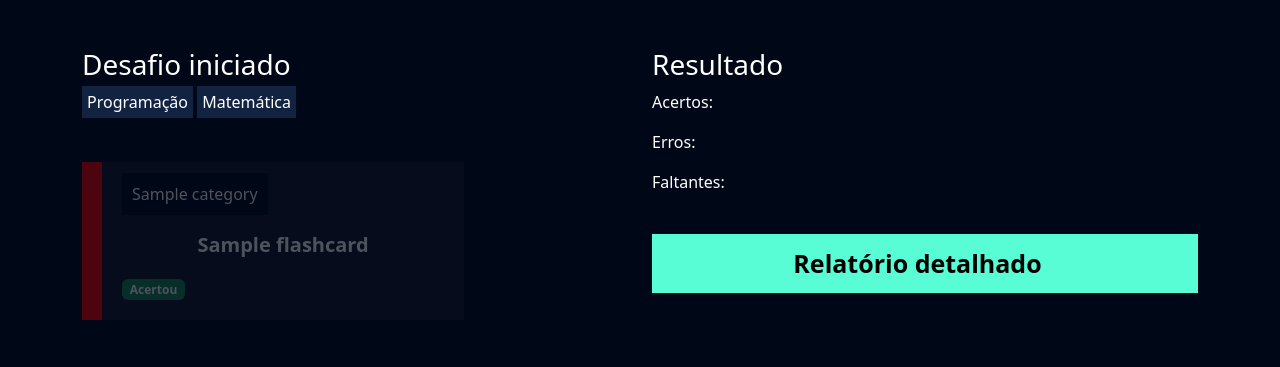
After one commit to ViniciusRodrigues10/study-psw, a Django app: page /flashcard/challenge/1/ in a window 1280 px wide. The commit adds this page. Shown: the top 367 px of the page. Run offline with Django 5.2, Linux system fonts and the light colour scheme; tables that the repository leaves empty hold one stand-in row (values such as "Sample post").

Commit message:
feat: adding challenge functionality

```diff
--- a/flashcard/admin.py
+++ b/flashcard/admin.py
@@ -1,6 +1,8 @@
 from django.contrib import admin
-from .models import Category, Flashcard
+from .models import Category, Flashcard, FlashcardChallenge, Challenge
 # Register your models here.
 
 admin.site.register(Category)
 admin.site.register(Flashcard)
+admin.site.register(FlashcardChallenge)
+admin.site.register(Challenge)
--- a/flashcard/models.py
+++ b/flashcard/models.py
@@ -17,3 +17,33 @@ class Flashcard(models.Model):
 
     def __str__(self):
         return self.question
+
+    @property
+    def css_difficulty(self):
+        if self.difficulty == "F":
+            return "flashcard-facil"
+        elif self.difficulty == "M":
+            return "flashcard-medio"
+        elif self.difficulty == "D":
+            return "flashcard-dificil"
+
+class FlashcardChallenge(models.Model):
+    flashcard = models.ForeignKey(Flashcard, on_delete=models.DO_NOTHING)
+    answered = models.BooleanField(default=False)
+    right = models.BooleanField(default=False)
+
+    def __str__(self):
+        return self.flashcard.question
+
+class Challenge(models.Model):
+    user = models.ForeignKey(User, on_delete=models.DO_NOTHING)
+    title = models.CharField(max_length=100)
+    category = models.ManyToManyField(Category)
+    quantity_questions = models.IntegerField()
+    difficulty = models.CharField(
+    max_length=1, choices=Flashcard.DIFFICULTY_CHOICES
+    )
+    flashcards = models.ManyToManyField(FlashcardChallenge)
+
+    def __str__(self):
+        return self.title
--- /dev/null
+++ b/flashcard/templates/challenge.html
@@ -0,0 +1,83 @@
+{% extends "base.html" %}
+{% load static %}
+
+{% block 'header' %}
+
+    <link href="{% static 'users/css/register.css' %}" rel="stylesheet">
+    <link href="{% static 'flashcard/css/new_flashcard.css' %}" rel="stylesheet">
+    <link href="{% static 'flashcard/css/start_challenge.css' %}" rel="stylesheet">
+    <link href="{% static 'flashcard/css/challenge.css' %}" rel="stylesheet">
+    <link href='https://unpkg.com/boxicons@2.1.4/css/boxicons.min.css' rel='stylesheet'>
+
+{% endblock 'header' %}
+
+{% block 'content' %}
+    <div class="container">
+        <br>
+        <br>
+        <div class="row">
+            <div class="col-md">
+                <h3 class="fonte-secundaria" >Desafio iniciado</h3>
+                <span class="badge-category">Programação</span>
+                <span class="badge-category" >Matemática</span>
+                <br>
+                <br>
+                <br>
+                {% for flash in challenge.flashcards.all %}
+                    <div class="box-new-flashcard {% if flash.answered %}op2{% endif %}">
+                        <div class="flashcard {{flash.flashcard.css_difficulty}}">
+
+                            <div class="flashcard-categoria">
+                                {{flash.flashcard.category}}
+                            </div>
+                            <br>
+                            <br>
+                            <div class="flashcard-box-item" onclick="flip_card({{flash.id}})">
+                                <p class="flashcard-item">{{flash.flashcard.question}}</p>
+                            </div>
+
+                            {% if not flash.answered %}
+                            <div class="responder">
+                                <a href="{% url 'reply_flashcard' flash.id %}?right=0&challenge_id={{challenge.id}}"><i class='bx bxs-x-square red-icon'></i></a>
+                                <a href="{% url 'reply_flashcard' flash.id %}?right=1&challenge_id={{challenge.id}}"><i class='bx bxs-check-square green-icon' ></i></a>
+                            </div>
+                            {% else %}
+                                {% if flash.right %}
+                                    <span class="badge bg-success">Acertou</span>
+                                {% else %}
+                                    <span class="badge bg-danger">Errou</span>
+                                {% endif %}
+                            {% endif %}
+                        </div>
+                        <div class="resposta-flashcard" id="{{flash.id}}">
+                            {{flash.flashcard.response}}
+                        </div>
+                    </div>
+                    <br>
+                    <br>
+                {% endfor %}
+            </div>
+                <div class="col-md">
+                <h3 class="fonte-secundaria">Resultado</h3>
+                <p class="fonte-p">Acertos: </p>
+                <p class="fonte-p">Erros: </p>
+                <p class="fonte-p">Faltantes: </p>
+                <br>
+                <a class="btn-cadastro btt-challenge" href="">Relatório detalhado</a>
+            </div>
+        </div>
+    </div>
+
+    <script>
+        function flip_card(id) {
+            let card = document.getElementById(id);
+
+            if (card.style.display === 'none' || card.style.display === '') {
+                card.style.display = 'block';
+            } else {
+                card.style.display = 'none';
+            }
+        }
+    </script>
+
+{% endblock 'content' %}
--- a/flashcard/urls.py
+++ b/flashcard/urls.py
@@ -3,5 +3,9 @@ from . import views
 
 urlpatterns = [
     path('new_flashcard/', views.new_flashcard, name='new_flashcard'),
-    path('delete_flashcard/<int:id>', views.delete_flashcard, name='delete_flashcard')
+    path('delete_flashcard/<int:id>', views.delete_flashcard, name='delete_flashcard'),
+    path('start_challenge/', views.start_challenge, name='start_challenge'),
+    path('list_challenge/', views.list_challenge, name='list_challenge'),
+    path('challenge/<int:id>/', views.challenge, name='challenge'),
+    path('reply_flashcard/<int:id>/', views.reply_flashcard, name='reply_flashcard')
 ]
--- a/flashcard/views.py
+++ b/flashcard/views.py
@@ -1,5 +1,6 @@
 from django.shortcuts import render, redirect
-from .models import Category, Flashcard
+from .models import Category, Flashcard, Challenge, FlashcardChallenge
+from django.http import HttpResponse, Http404
 from django.contrib.messages import constants
 from django.contrib import messages
 
@@ -58,3 +59,74 @@ def delete_flashcard(request, id):
         request, constants.SUCCESS, 'Flashcard deletado com sucesso!'
     )
     return redirect('/flashcard/new_flashcard/')
+
+def start_challenge(request):
+    if request.method == "GET":
+        category = Category.objects.all()
+        return render(request, 'start_challenge.html', {'category': category, 'difficulty': Flashcard.DIFFICULTY_CHOICES})
+
+    elif request.method == 'POST':
+        title = request.POST.get('title')
+        categories = request.POST.getlist('category')
+        difficulty = request.POST.get('difficulty')
+        qty_questions = request.POST.get('qty_questions')
+
+        challenge = Challenge(
+            user=request.user,
+            title=title,
+            quantity_questions=qty_questions,
+            difficulty=difficulty
+        )
+
+        challenge.save()
+
+        challenge.category.add(*categories)
+
+        flashcard = (
+            Flashcard.objects.filter(user=request.user)
+            .filter(difficulty=difficulty)
+            .filter(category_id__in=categories)
+            .order_by('?')
+        )
+
+        if flashcard.count() <  int(qty_questions):
+            # Tratar mandar menssagem de erro
+            return redirect('/flashcard/start_challenge/')
+
+        flashcard = flashcard[:int(qty_questions)]
+
+        for f in flashcard:
+            flashcard_challenge = FlashcardChallenge(
+                flashcard=f
+            )
+            flashcard_challenge.save()
+            challenge.flashcards.add(flashcard_challenge)
+
+        challenge.save()
+
+        return redirect('/flashcard/list_challenge')
+def list_challenge(request):
+    challenges = Challenge.objects.filter(user=request.user)
+    #TODO: develop status
+    #TODO: develop filter
+    return render(request, 'list_challenge.html',{'challenges': challenges})
+
+def challenge(request, id):
+    challenge = Challenge.objects.get(id=id)
+    if request.method == "GET":
+        return render(request, 'challenge.html', {'challenge': challenge})
+
+def reply_flashcard(request, id):
+    flashcard_challenge = FlashcardChallenge.objects.get(id=id)
+    right = request.GET.get('right')
+    challenge_id = request.GET.get('challenge_id')
+
+    if not flashcard_challenge.flashcard.user == request.user:
+        raise Http404()
+
+    flashcard_challenge.answered = True
+
+    flashcard_challenge.right = True if right == "1" else False
+    flashcard_challenge.save()
+
+    return redirect(f'/flashcard/challenge/{challenge_id}')
--- /dev/null
+++ b/templates/static/flashcard/css/challenge.css
@@ -0,0 +1,60 @@
+.badge-category{
+    padding: 5px;
+    background-color: #122342;
+}
+
+.box-new-flashcard{
+    margin: 0;
+}
+
+.red-icon{
+    color:red;
+    font-size: 30px;
+}
+
+.green-icon{
+    color:green;
+    font-size: 30px;
+}
+
+.op2{
+    opacity: .3;
+}
+
+.source-p{
+    font-size: 25px;
+}
+
+.btt-challenge{
+    width: 100% !important;
+    color: black;
+    text-decoration: none;
+    display: block;
+    text-align: center;
+    font-size: 25px;
+}
+
+.box-list{
+    background-color: #0b1526;
+    padding: 20px;
+}
+
+table{
+    width: 100%;
+    padding: 20px;
+    text-align: center;
+}
+
+.line{
+    height: 40px;
+    background-color: var(--dark-color);
+    padding: 20px;
+}
+
+td, th{
+    padding: 20px;
+}
+
+tr{
+    background-color: var(--main-color);
+}
--- a/templates/static/flashcard/css/new_flashcard.css
+++ b/templates/static/flashcard/css/new_flashcard.css
@@ -15,10 +15,10 @@
     font-weight: bold;
     cursor: pointer;
 }
-.flashcard-facil{
+.flashcard-easy{
     border-left: 20px solid #1DAB1A;
 }
-.flashcard-medio{
+.flashcard-medium{
     border-left: 20px solid #E8910E;
 }
 .flashcard-dificil{
--- /dev/null
+++ b/templates/static/flashcard/css/start_challenge.css
@@ -0,0 +1,12 @@
+.main-source{
+    font-weight: bold;
+    font-size: 60px;
+}
+
+.secondary-source{
+    font-size: 35px;
+}
+
+.ctx{
+    text-align: center;
+}
```
Also changed, not shown: flashcard/templates/list_challenge.html (added, +62 -0 lines), flashcard/templates/start_challenge.html (added, +52 -0 lines), flashcard/migrations/0003_flashcardchallenge_challenge.py (added).
